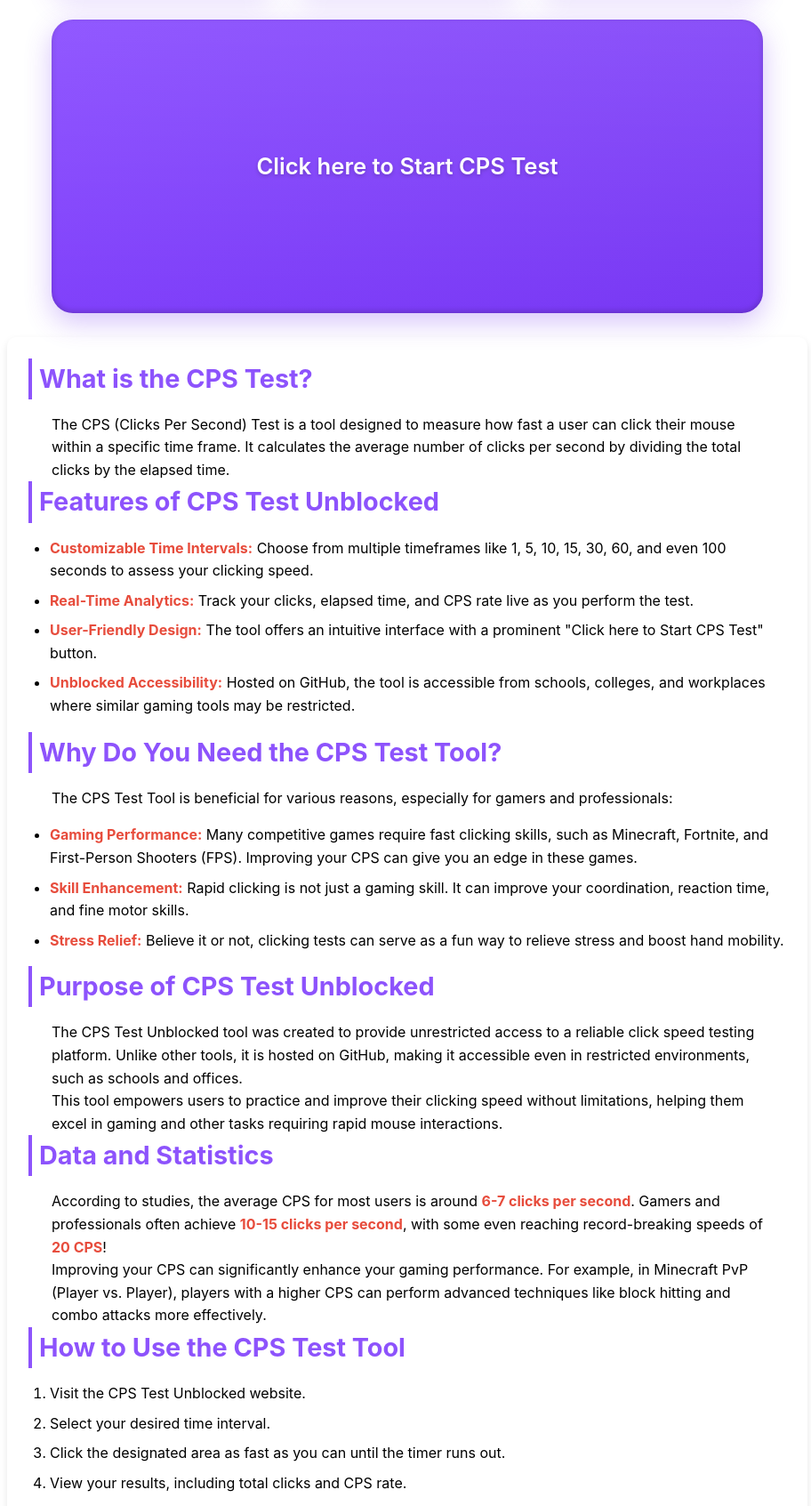
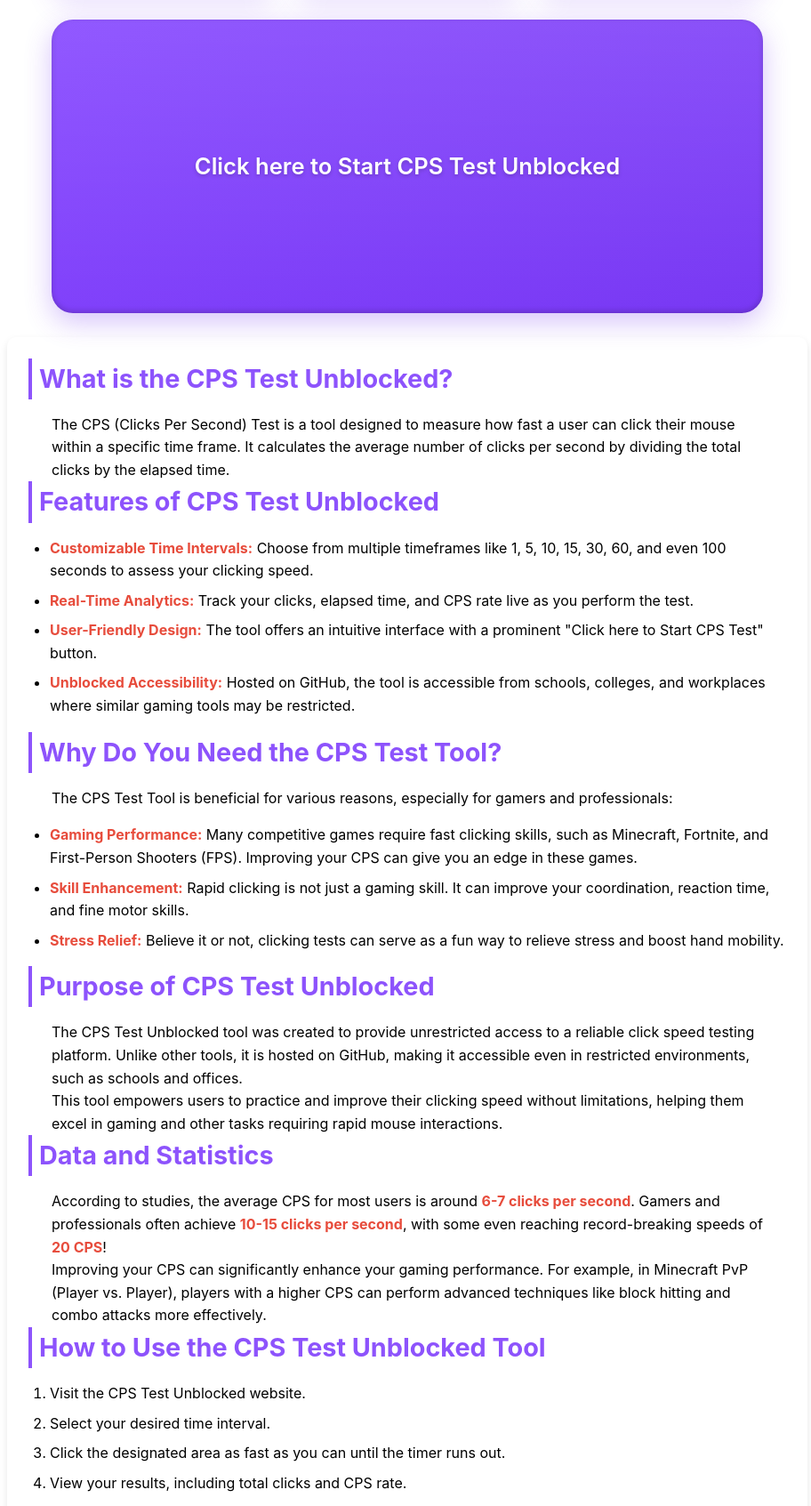
Before and after one commit to cps-test-unblock/cps-test-unblock.github.io, a plain HTML site: page index.html in a window 1280 px wide. Shown: the part 389-2082 px from the top of the page at 89% size, without its empty margins (182-1094 px from the left). Drawn offline with Linux system fonts and the light colour scheme.

Commit message:
Update index.html

```diff
--- a/index.html
+++ b/index.html
@@ -597,7 +597,7 @@
             <div class="stat">CPS: <span id="clicks">0.00</span></div>
         </div>
 
-        <div id="clickArea">Click here to Start CPS Test</div>
+        <div id="clickArea">Click here to Start CPS Test Unblocked</div>
     </div>
 
     <div class="modal" id="resultModal">
@@ -661,7 +661,7 @@
             timerTxt.textContent = duration.toFixed(3);
             scoreTxt.textContent = '0';
             clicksTxt.textContent = '0.00';
-            clickArea.textContent = 'Click here to Start CPS Test';
+            clickArea.textContent = 'Click here to Start CPS Test Unblocked';
             clickArea.classList.remove('result-display');
         }
 
@@ -757,7 +757,7 @@
     </script>
         <article>
         <section>
-            <h2>What is the CPS Test?</h2>
+            <h2>What is the CPS Test Unblocked?</h2>
             <p>The CPS (Clicks Per Second) Test is a tool designed to measure how fast a user can click their mouse within a specific time frame. It calculates the average number of clicks per second by dividing the total clicks by the elapsed time.</p>
         </section>
         <section>
@@ -789,7 +789,7 @@
             <p>Improving your CPS can significantly enhance your gaming performance. For example, in Minecraft PvP (Player vs. Player), players with a higher CPS can perform advanced techniques like block hitting and combo attacks more effectively.</p>
         </section>
         <section>
-            <h2>How to Use the CPS Test Tool</h2>
+            <h2>How to Use the CPS Test Unblocked Tool</h2>
             <ol>
                 <li>Visit the CPS Test Unblocked website.</li>
                 <li>Select your desired time interval.</li>
```
